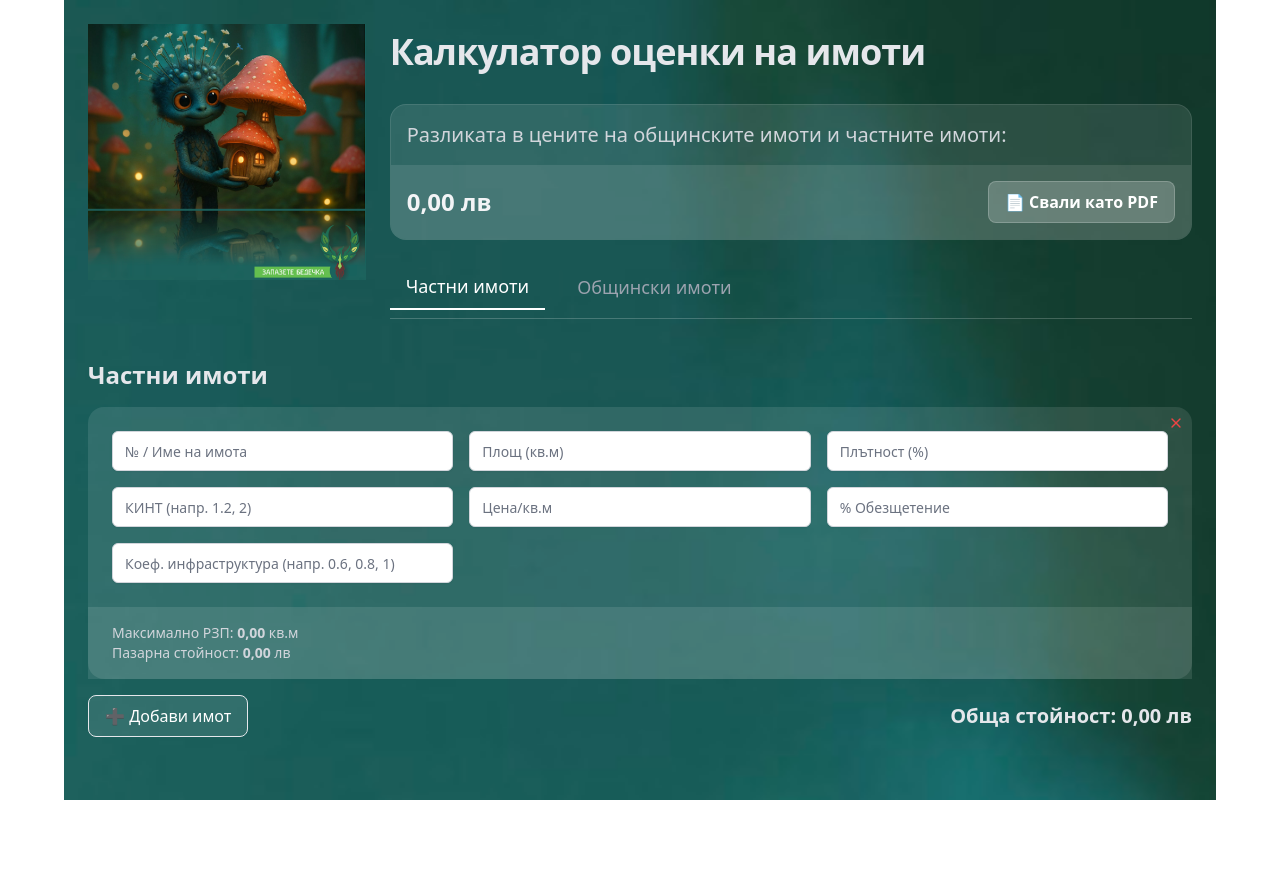
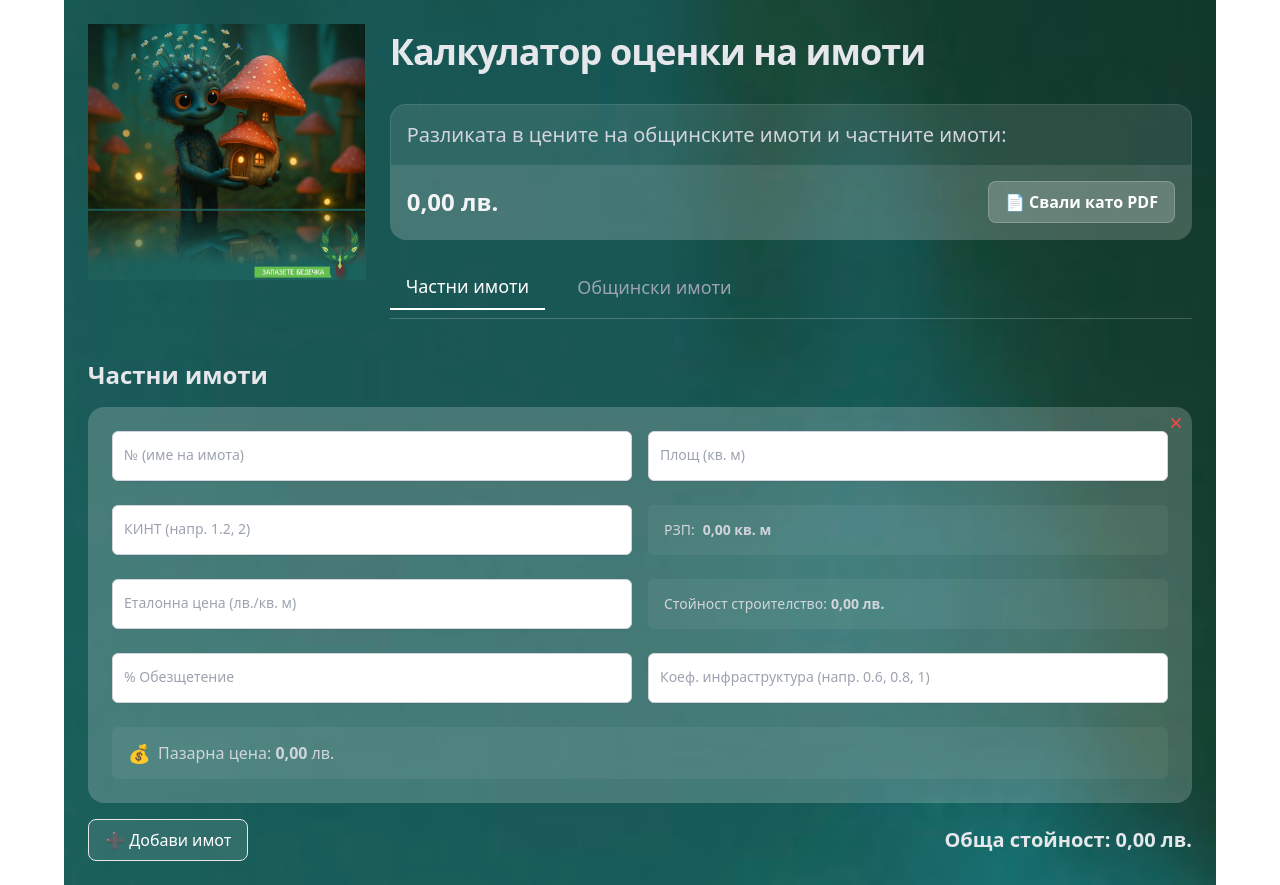
Before and after one commit to LilyanaValcheva76/property-calculator, a Next.js app: page / in a window 1280 px wide. Before the commit the page ends 800 px from the top, so only its background shows below. Built offline with nearby package versions, Linux system fonts and the light colour scheme.

Commit message:
new sections

```diff
--- a/src/app/page.tsx
+++ b/src/app/page.tsx
@@ -4,6 +4,7 @@ import { useState } from "react";
 import { Card, CardContent } from "@/components/ui/card";
 import { Button } from "@/components/ui/button";
 import { Input } from "@/components/ui/input";
+import { FloatingInput } from "@/components/ui/floating-input";
 import { X } from "lucide-react";
 import jsPDF from "jspdf";
 import { robotoBase64 } from "../fonts/roboto";
@@ -117,11 +118,11 @@ const handleDownloadPDF = () => {
 
     properties.forEach((p, index) => {
       addLine(`Имот ${index + 1}:`, 13);
-      addLine(`№ / Име на имота: ${p.name || "-"}`);
-      addLine(`Площ (кв.м): ${p.area || "-"}`);
+      addLine(`№ (име на имота): ${p.name || "-"}`);
+      addLine(`Площ (кв. м): ${p.area || "-"}`);
       addLine(`Плътност (%): ${p.density || "-"}`);
       addLine(`КИНТ: ${p.kint || "-"}`);
-      addLine(`Цена/кв.м: ${p.costPerSqm || "-"}`);
+      addLine(`Цена/кв. м: ${p.costPerSqm || "-"}`);
       addLine(`% Обезщетение: ${p.compensationPercent || "-"}`);
       addLine(`Коеф. инфраструктура: ${p.infrastructureCoef || "-"}`);
       addLine(""); // празен ред между имотите
@@ -136,7 +137,7 @@ const handleDownloadPDF = () => {
   printProperties("Общински имоти", municipalProperties);
   addLine("");
 
-  addLine(`Разлика в стойностите: ${formatNumber(difference)} лв`, 14);
+  addLine(`Разлика в стойностите: ${formatNumber(difference)} лв.`, 14);
 
   doc.save("kalkulator-ocenki.pdf");
 };
@@ -160,7 +161,7 @@ const handleDownloadPDF = () => {
     Разликата в цените на общинските имоти и частните имоти:
   </CardContent>
   <div className="bg-white/10 p-4 text-2xl text-gray-100 font-bold flex flex-col lg:flex-row lg:justify-between lg:items-center gap-4">
-    <span>{formatNumber(difference)} лв</span>
+    <span>{formatNumber(difference)} лв.</span>
     <Button
       onClick={handleDownloadPDF}
       className="bg-white/20 text-gray-200 border border-white/20 hover:bg-white/30 text-base rounded-lg"
@@ -257,29 +258,94 @@ function PropertySection({
                 <button className="absolute top-2 right-2 text-red-500 hover:text-red-700" onClick={() => onDelete(index, isMunicipal)}>
                   <X className="w-4 h-4" />
                 </button>
-                <CardContent className="grid grid-cols-1 md:grid-cols-2 lg:grid-cols-3 gap-4 p-6">
-<Input
-  type="text"
-  placeholder="№ / Име на имота"
-  value={property.name}
-  onChange={(e) => onChange(index, "name", e.target.value, isMunicipal)}
-/>
-                  <Input type="number" placeholder="Площ (кв.м)" value={property.area} onChange={(e) => onChange(index, "area", e.target.value, isMunicipal)} />
-                  <Input type="number" placeholder="Плътност (%)" value={property.density} onChange={(e) => onChange(index, "density", e.target.value, isMunicipal)} />
-                  <Input type="number" placeholder="КИНТ (напр. 1.2, 2)" value={property.kint} onChange={(e) => onChange(index, "kint", e.target.value, isMunicipal)} />
-                  <Input type="number" placeholder="Цена/кв.м" value={property.costPerSqm} onChange={(e) => onChange(index, "costPerSqm", e.target.value, isMunicipal)} />
-                  <Input type="number"placeholder="% Обезщетение" value={property.compensationPercent} onChange={(e) => onChange(index, "compensationPercent", e.target.value, isMunicipal)} />
-                  <Input type="number" placeholder="Коеф. инфраструктура (напр. 0.6, 0.8, 1)" value={property.infrastructureCoef} onChange={(e) => onChange(index, "infrastructureCoef", e.target.value, isMunicipal)} />
-                </CardContent>
-                <div className="bg-white/10 px-6 py-4 text-sm text-gray-300">
-                  <p>Максимално РЗП: <strong>{formatNumber(maxRZP)}</strong> кв.м</p>
-                  <p>Пазарна стойност: <strong>{formatNumber(marketPrice)}</strong> лв</p>
-                </div>
+
+
+<Card className="relative bg-white/10 rounded-2xl">
+  <button
+    className="absolute top-2 right-2 text-red-500 hover:text-red-700"
+    onClick={() => onDelete(index, isMunicipal)}
+  >
+    <X className="w-4 h-4" />
+  </button>
+
+  <CardContent className="space-y-6 p-6">
+
+    {/* Секция: Основни данни */}
+  <div className="grid grid-cols-1 md:grid-cols-2 gap-4">
+    <FloatingInput
+      type="text"
+      label="№ (име на имота)"
+      value={property.name}
+      onChange={(e) => onChange(index, "name", e.target.value, isMunicipal)}
+    />
+    <FloatingInput
+      type="number"
+      label="Площ (кв. м)"
+      value={property.area}
+      onChange={(e) => onChange(index, "area", e.target.value, isMunicipal)}
+    />
+  </div>
+
+  <div className="grid grid-cols-1 md:grid-cols-2 gap-4 items-end">
+    <FloatingInput
+      type="number"
+      label="КИНТ (напр. 1.2, 2)"
+      value={property.kint}
+      onChange={(e) => onChange(index, "kint", e.target.value, isMunicipal)}
+    />
+    <div className="text-sm text-gray-300 bg-white/5 px-4 py-2 rounded-md h-full flex items-center">
+      РЗП: <strong className="ml-2">{formatNumber(maxRZP)} кв. м </strong>
+    </div>
+  </div>
+
+    {/* Група 2: Строителна стойност */}
+    <div className="grid grid-cols-1 md:grid-cols-2 gap-4 items-end">
+  <FloatingInput
+    type="number"
+    label="Еталонна цена (лв./кв. м)"
+    value={property.costPerSqm}
+    onChange={(e) => onChange(index, "costPerSqm", e.target.value, isMunicipal)}
+  />
+  <div className="text-sm text-gray-300 bg-white/5 px-4 py-2 rounded-md h-full flex items-center">
+    Стойност строителство: {" "}
+    <strong className="ml-1">{formatNumber(maxRZP * (parseFloat(property.costPerSqm) || 0))}  лв.</strong>
+  </div>
+</div>
+
+
+    {/* Група 3: Корекции */}
+    <div className="grid grid-cols-1 md:grid-cols-2 gap-4">
+      <FloatingInput
+        type="number"
+        label="% Обезщетение"
+        value={property.compensationPercent}
+        onChange={(e) => onChange(index, "compensationPercent", e.target.value, isMunicipal)}
+      />
+      <FloatingInput
+        type="number"
+        label="Коеф. инфраструктура (напр. 0.6, 0.8, 1)"
+        value={property.infrastructureCoef}
+        onChange={(e) => onChange(index, "infrastructureCoef", e.target.value, isMunicipal)}
+      />
+    </div>
+
+    {/* Изчисление: Пазарна цена */}
+    <div className="w-full bg-white/5 px-4 py-3 rounded-md text-m text-gray-300 flex items-center gap-2">
+      <span className="text-lg">💰</span>
+      <span>
+        Пазарна цена: <strong>{formatNumber(marketPrice)}</strong> лв.
+      </span>
+    </div>
+  </CardContent>
+</Card>
+
+
               </Card>
             </div>
           );
         })}
       </div>
+
       <div className="flex flex-col sm:flex-row sm:justify-between sm:items-center gap-4">
   <Button
     onClick={() => onAdd(isMunicipal)}
@@ -288,7 +354,7 @@ function PropertySection({
     ➕ Добави имот
   </Button>
   <div className="text-xl font-semibold text-gray-200 text-center sm:text-right w-full sm:w-auto">
-    Обща стойност: {formatNumber(total)} лв
+    Обща стойност: {formatNumber(total)} лв.
   </div>
 </div>
     </div>
--- /dev/null
+++ b/src/components/ui/floating-input.tsx
@@ -0,0 +1,44 @@
+import * as React from "react";
+import { cn } from "@/lib/utils";
+
+interface FloatingInputProps extends React.InputHTMLAttributes<HTMLInputElement> {
+  label: string;
+}
+
+export const FloatingInput = React.forwardRef<HTMLInputElement, FloatingInputProps>(
+  ({ label, className, type = "text", ...props }, ref) => {
+    const [hasValue, setHasValue] = React.useState(!!props.value);
+    const [focused, setFocused] = React.useState(false);
+
+    const isFloating = focused || hasValue;
+
+    return (
+      <div className="relative w-full">
+        <input
+          ref={ref}
+          type={type}
+          className={cn(
+            "peer block w-full appearance-none rounded-md border border-gray-300 bg-white px-3 pt-5 pb-2 text-sm text-gray-900 placeholder-gray-500 shadow-sm focus:outline-none focus:ring-2 focus:ring-green-500 focus:border-transparent",
+            className
+          )}
+          onFocus={() => setFocused(true)}
+          onBlur={(e) => {
+            setFocused(false);
+            setHasValue(!!e.target.value);
+          }}
+          {...props}
+        />
+        <label
+          className={cn(
+            "absolute left-3 top-2 text-sm text-gray-400 transition-all",
+            isFloating ? "text-xs top-1" : "text-sm top-3.5"
+          )}
+        >
+          {label}
+        </label>
+      </div>
+    );
+  }
+);
+
+FloatingInput.displayName = "FloatingInput";
```
Also changed, not shown: 1 other file (tests, documents, lock files or other folders).
